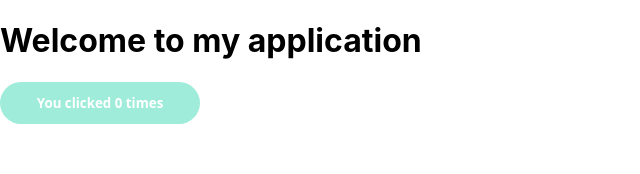
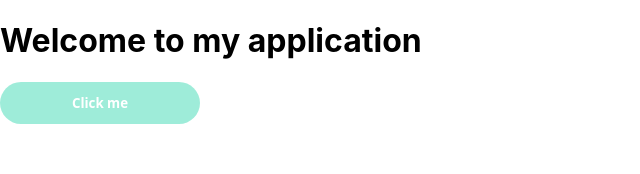
Before and after one commit to MrazTevin/React-Styling, a React (Create React App) app: page / in a window 1280 px wide. Shown: the top 174 px of the page, without its empty margins (0-640 px from the left). Built offline with nearby package versions, Linux system fonts and the light colour scheme.

Commit message:
change function

```diff
--- a/src/MyButtonComponent.js
+++ b/src/MyButtonComponent.js
@@ -24,10 +24,13 @@ import styled from "styled-components";
 const MyButton = () => {
     const[count,setCount] = useState(0);
 
+    useEffect(() => {
+        document.title = `You clicked ${count} times`;
+    },[count]);
 
     return (
-        <Button onClick={() => setCount(count + 1)}>
-            You clicked {count} times
+        <Button onClick={() => alert("You clicked!")}>
+            Click me
         </Button>
     );
 }
```
